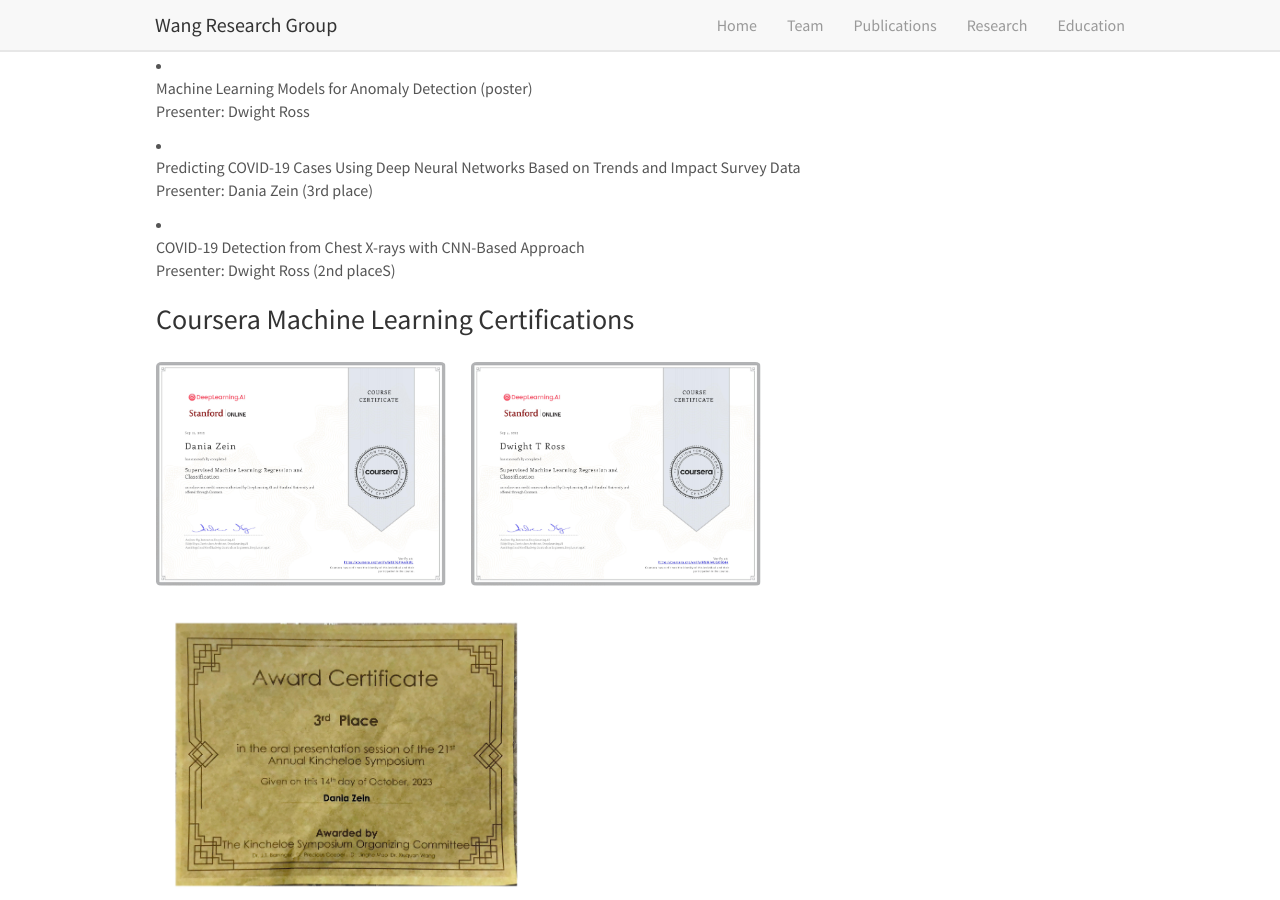
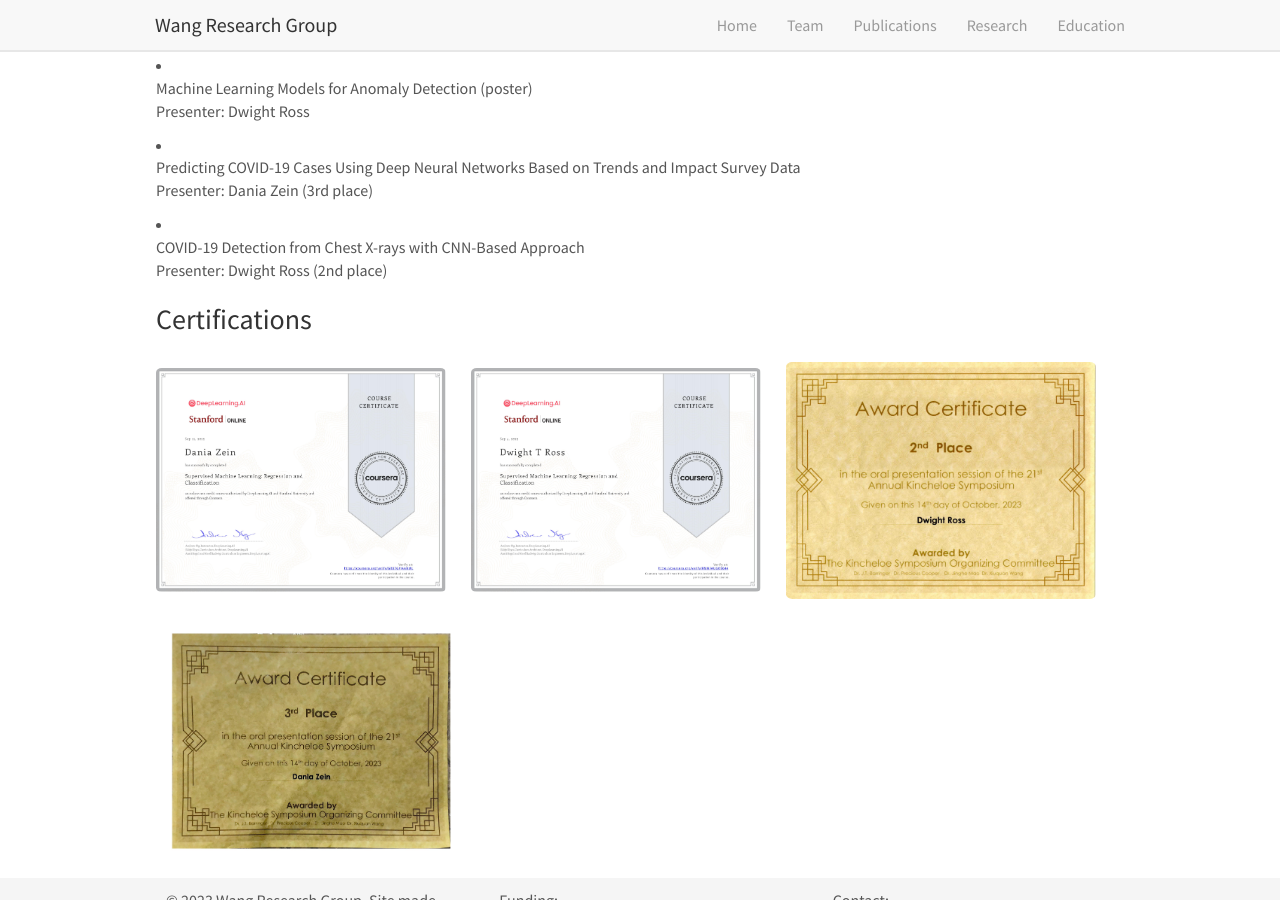
Before and after one commit to xiuquan0418/ResearchGroupWeb, a Jekyll site: the page built from _pages/education.md, in a window 1280 px wide and 900 px high, scrolled down 633 px. Built offline with Jekyll 4.4.1, drawn with Linux system fonts in a browser that asks for light colours; nearby versions of some CDN libraries.

Commit message:
add certificate

```diff
--- a/_pages/education.md
+++ b/_pages/education.md
@@ -60,12 +60,13 @@
 Presenter: Dania Zein (3rd place)
  </li>
 <li> COVID-19 Detection from Chest X-rays with CNN-Based Approach <br>
-Presenter: Dwight Ross (2nd placeS)
+Presenter: Dwight Ross (2nd place)
  </li>
 
-### Coursera Machine Learning Certifications
+### Certifications
 <figure class="fourth">
   <img src="{{ site.url }}{{ site.baseurl }}/images/Certificates/ML_Certificate_Dania_Zein.jpg" style="width: 290px">
   <img src="{{ site.url }}{{ site.baseurl }}/images/Certificates/ML_Certificate_Dwight_Ross.jpg" style="width: 290px">
-  <img src="{{ site.url }}{{ site.baseurl }}/images/Certificates/Award_Certificate_Dania_Zein.jpg" style="width: 380px">
+  <img src="{{ site.url }}{{ site.baseurl }}/images/Certificates/Award_Certificate_Dwight_Ross.jpg" style="width: 310px">
+  <img src="{{ site.url }}{{ site.baseurl }}/images/Certificates/Award_Certificate_Dania_Zein.jpg" style="width: 310px">
 </figure>
```
Also changed, not shown: images/Certificates/Award_Certificate_Dwight_Ross.jpg (added).
